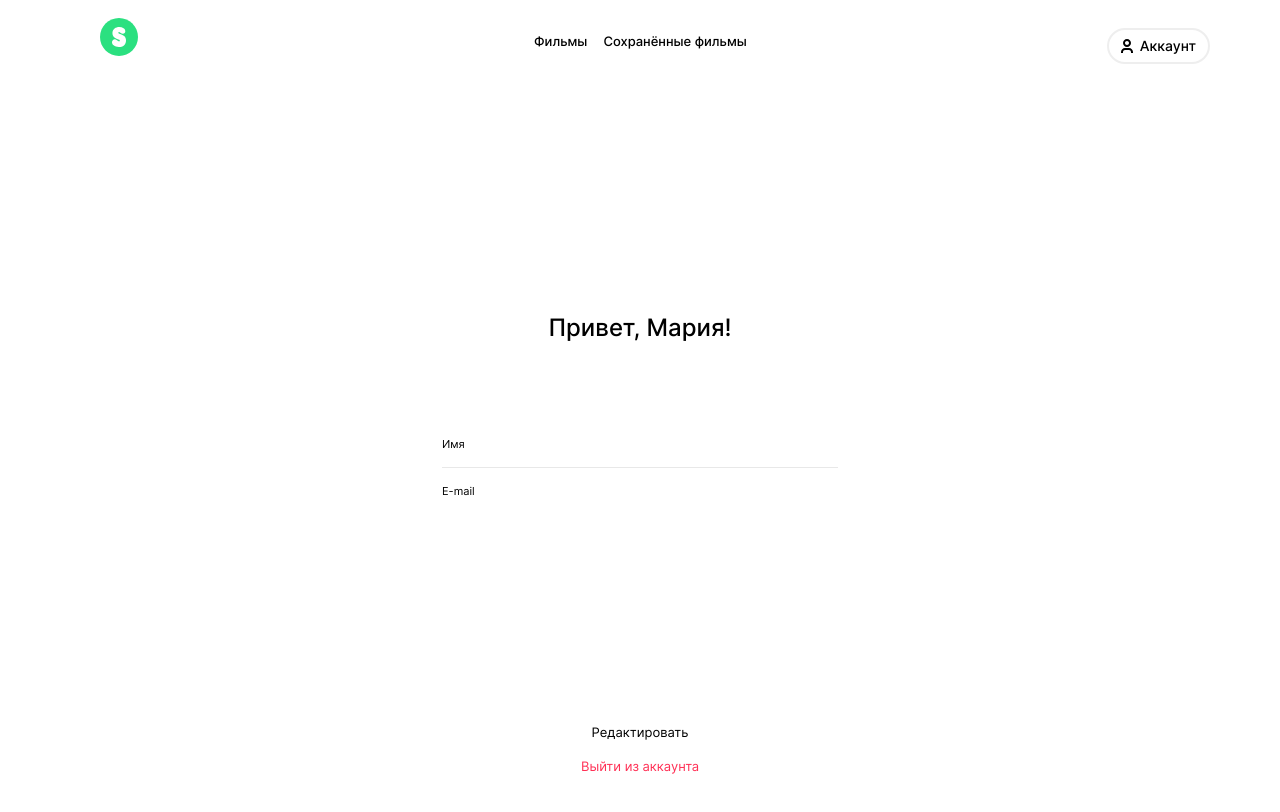
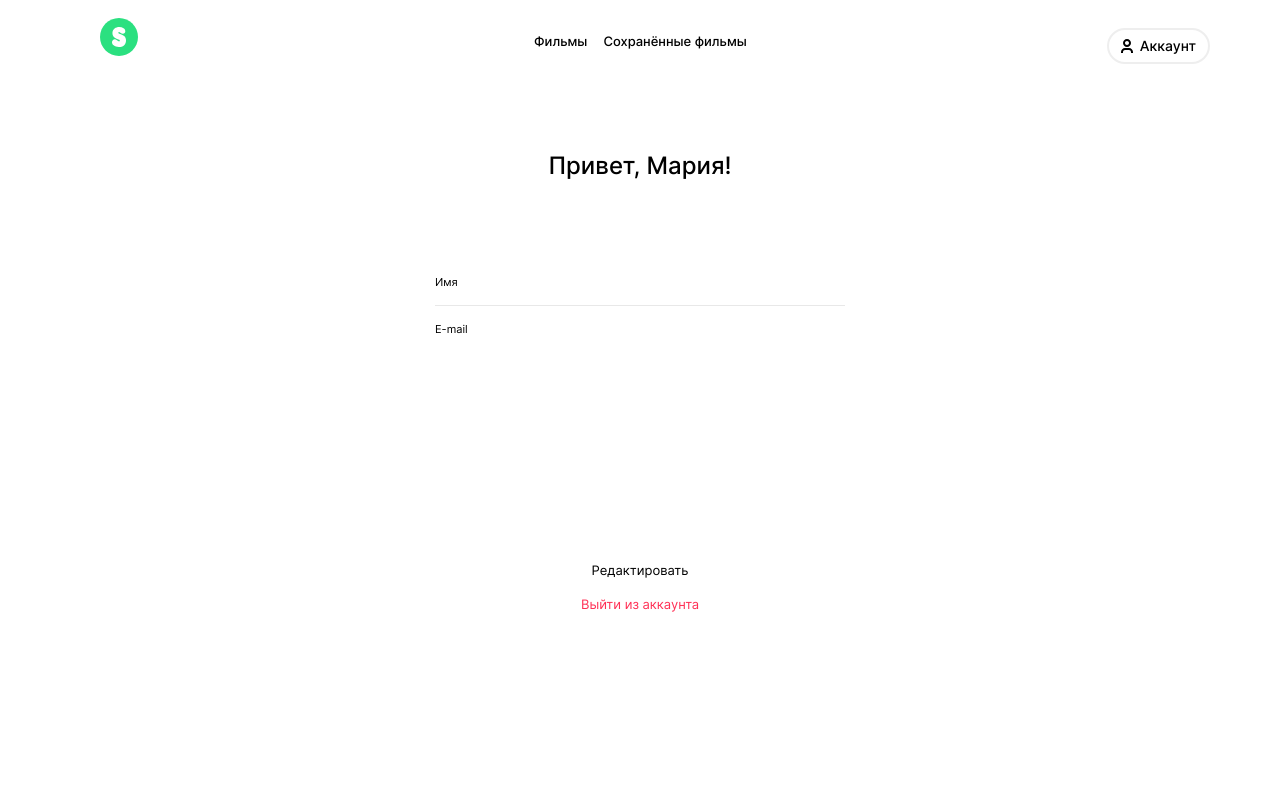
Before and after one commit to Maryk1007/movies-explorer-frontend, a React app: page /profile in a window 1280 px wide. Built offline with nearby package versions, Linux system fonts and the light colour scheme.

Commit message:
adaptive 1280px for profile

```diff
--- a/src/components/Profile/Profile.css
+++ b/src/components/Profile/Profile.css
@@ -129,3 +129,13 @@
     line-height: 1.23;
   }
 }
+
+@media (min-width: 768px) {
+  .profile {
+    margin: 74px 70px 70px;
+  }
+
+  .form-profile {
+    min-width: 410px;
+  }
+}
```
